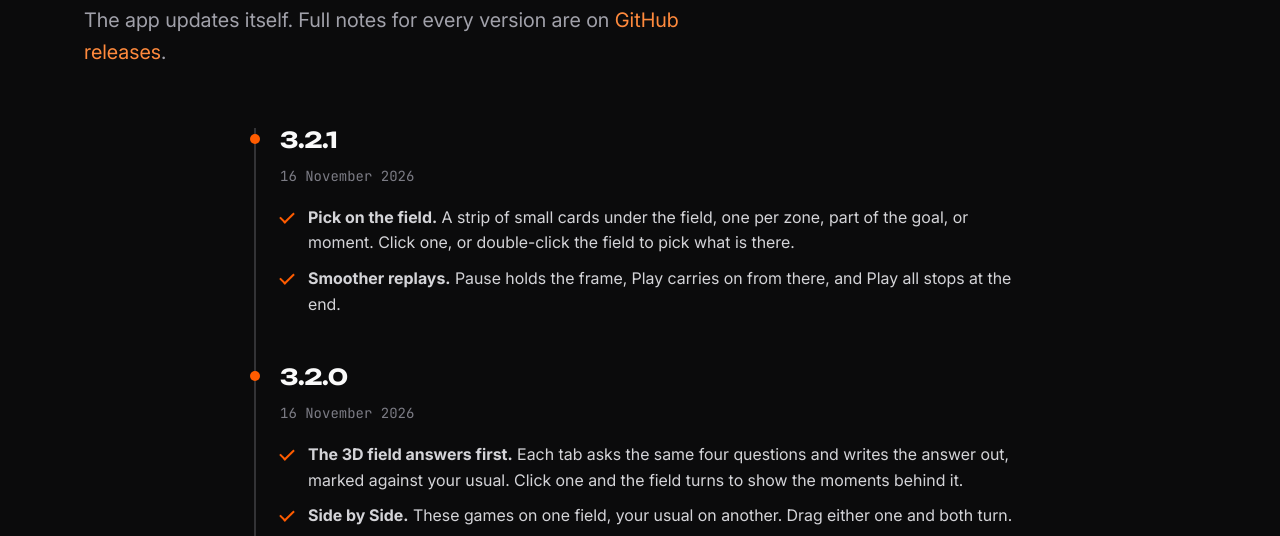
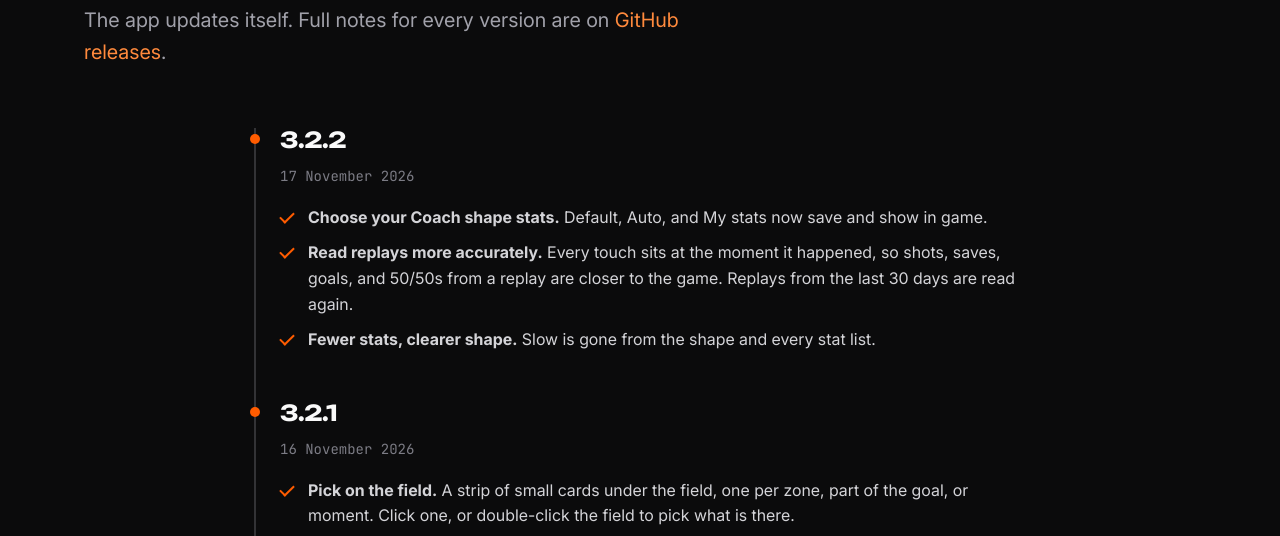
Before and after one commit to tobysword/instinct-site, a plain HTML site: page changelog.html in a window 1280 px wide. Shown: the part 263-799 px from the top of the page. Drawn offline with Linux system fonts and the light colour scheme.

Commit message:
Instinct 3.2.2
Co-Authored-By: Claude Opus 5.5 <noreply@anthropic.com>

```diff
--- a/changelog.html
+++ b/changelog.html
@@ -31,6 +31,12 @@ if ("changelog.html" !== "account.html" && /(access_token|error_code|error_descr
 <section class="phero"><div class="wrap"><span class="kick">What's new</span><h1>Recent releases.</h1>
 <p class="lead">The app updates itself. Full notes for every version are on <a href="https://github.com/tobysword/InstinctRL/releases">GitHub releases</a>.</p></div></section>
 <section style="padding-top:0"><div class="wrap" style="max-width:820px">
+<article class="release"><h2>3.2.2</h2><time datetime="2026-11-17">17 November 2026</time>
+<ul class="ticks" style="list-style:none;padding:0;display:grid;gap:10px;margin-top:16px">
+<li><strong>Choose your Coach shape stats.</strong> Default, Auto, and My stats now save and show in game.</li>
+<li><strong>Read replays more accurately.</strong> Every touch sits at the moment it happened, so shots, saves, goals, and 50/50s from a replay are closer to the game. Replays from the last 30 days are read again.</li>
+<li><strong>Fewer stats, clearer shape.</strong> Slow is gone from the shape and every stat list.</li>
+</ul></article>
 <article class="release"><h2>3.2.1</h2><time datetime="2026-11-16">16 November 2026</time>
 <ul class="ticks" style="list-style:none;padding:0;display:grid;gap:10px;margin-top:16px">
 <li><strong>Pick on the field.</strong> A strip of small cards under the field, one per zone, part of the goal, or moment. Click one, or double-click the field to pick what is there.</li>
--- a/site.config.json
+++ b/site.config.json
@@ -2,7 +2,7 @@
   "PRODUCT_NAME": "Instinct",
   "PRODUCT_BRAND_HTML": "Instinct",
   "PRO_NAME": "Instinct Pro",
-  "VERSION": "3.2.1",
+  "VERSION": "3.2.2",
   "SITE_URL": "https://tobysword.github.io/instinct-site/",
   "BASE_PATH": "/instinct-site/",
   "RELEASES": "https://github.com/tobysword/InstinctRL/releases",
```
Also changed, not shown: download.html (+1 -1 lines), src/changelog.html (+6 -0 lines).
